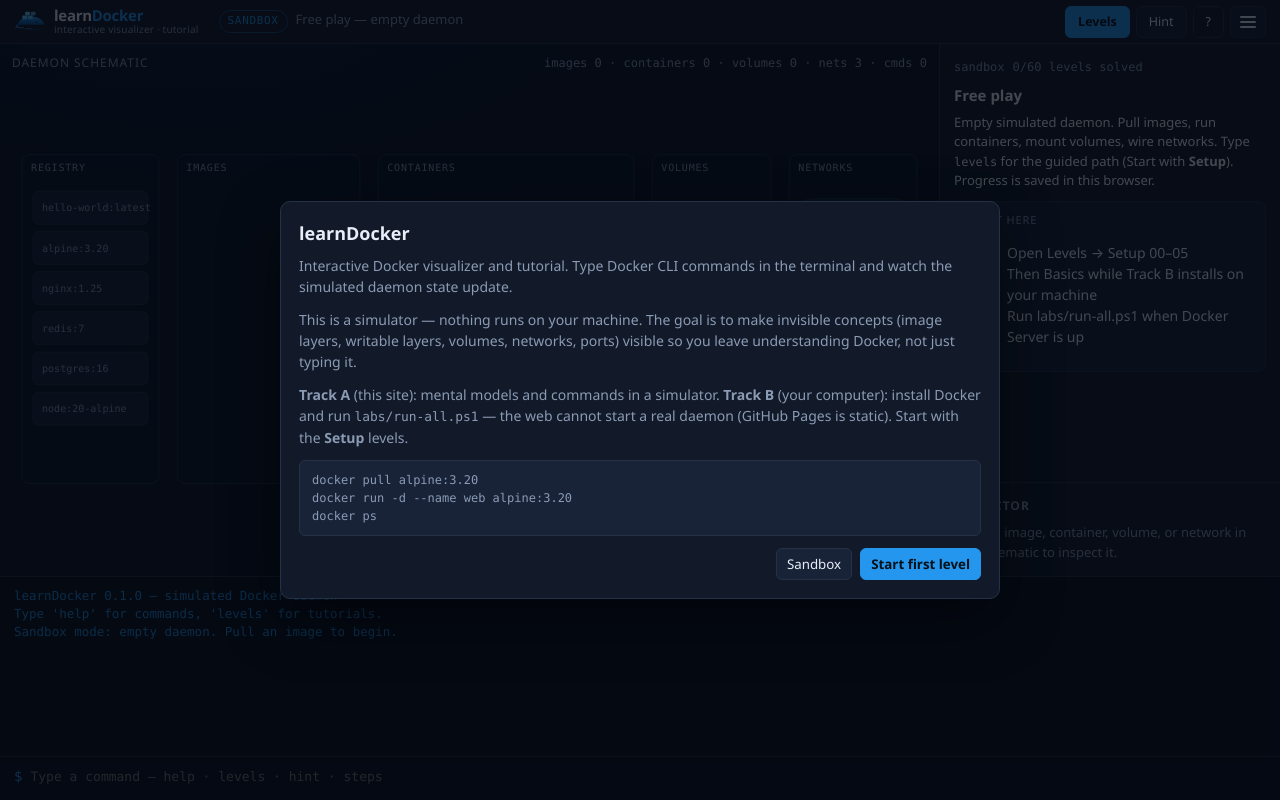
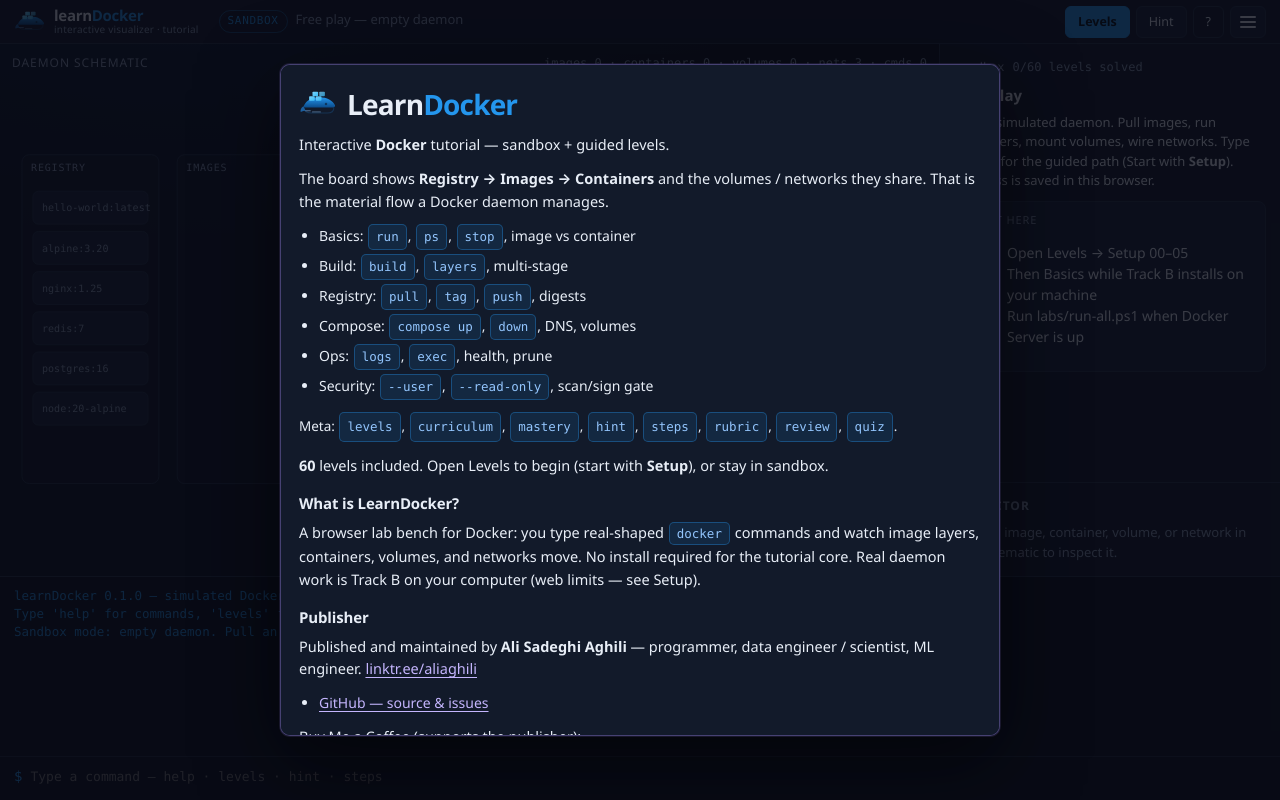
Before and after one commit to alisadeghiaghili/learn-docker, a React (Vite) app: page / in a window 1280 px wide. Built offline with nearby package versions, Linux system fonts and the light colour scheme.

Commit message:
feat: redesign intro dialog with command map and publisher card

```diff
--- a/src/styles/app.css
+++ b/src/styles/app.css
@@ -711,14 +711,120 @@
   color: var(--muted);
 }
 
-.intro-snippet {
+/* Intro — LearnDVC-style welcome */
+.overlay-intro {
+  background: rgba(8, 10, 20, 0.78);
+}
+
+.modal-intro {
+  width: min(720px, 100%);
+  border-color: rgba(167, 139, 250, 0.35);
+  box-shadow: 0 0 0 1px rgba(167, 139, 250, 0.12), 0 24px 80px rgba(0, 0, 0, 0.55);
+}
+
+.intro-head {
+  display: flex;
+  align-items: center;
+  gap: 12px;
+  margin-bottom: 8px;
+}
+
+.intro-head h2 {
+  margin: 0;
+  font-size: 28px;
+  letter-spacing: -0.03em;
+}
+
+.modal-intro > p {
+  margin: 0 0 12px;
+  color: var(--ink);
+  font-size: 14.5px;
+  line-height: 1.55;
+}
+
+.modal-intro p {
+  color: var(--ink);
+}
+
+.intro-bullets {
+  margin: 0 0 12px;
+  padding-left: 20px;
+  color: var(--ink);
+  font-size: 14px;
+  line-height: 1.75;
+}
+
+.intro-bullets li {
+  margin-bottom: 4px;
+}
+
+.chip-cmd {
+  display: inline-block;
   font-family: var(--mono);
-  font-size: 12px;
-  background: var(--panel-2);
-  border: 1px solid var(--line);
-  border-radius: 6px;
-  padding: 10px 12px;
-  color: var(--muted);
+  font-size: 12.5px;
+  background: rgba(36, 150, 237, 0.12);
+  border: 1px solid rgba(36, 150, 237, 0.35);
+  color: #93c5fd;
+  border-radius: 5px;
+  padding: 1px 7px;
+  margin: 0 1px;
+  vertical-align: baseline;
+}
+
+.intro-meta {
+  font-size: 13.5px !important;
+  line-height: 2.1 !important;
+}
+
+.intro-h3 {
+  margin: 16px 0 6px;
+  font-size: 15px;
+  letter-spacing: -0.01em;
+}
+
+.intro-links {
+  margin: 4px 0 12px;
+  padding-left: 20px;
+}
+
+.intro-links a,
+.modal-intro a {
+  color: #c4b5fd;
+  text-decoration: underline;
+  text-underline-offset: 3px;
+}
+
+.coffee-btn {
+  display: inline-flex;
+  align-items: center;
+  gap: 8px;
+  background: #2a3a4a !important;
+  color: #fff !important;
+  text-decoration: none !important;
+  border-radius: 10px;
+  padding: 10px 18px;
+  font-family: Georgia, 'Times New Roman', serif;
+  font-style: italic;
+  font-size: 15px;
+  border: 1px solid rgba(255, 255, 255, 0.12);
+}
+
+.coffee-btn:hover {
+  filter: brightness(1.08);
+}
+
+.intro-toolbar {
+  font-size: 13px !important;
+  color: var(--muted) !important;
+  margin-top: 14px !important;
+}
+
+.intro-cta {
+  background: #7c6cf0 !important;
+  border-color: #7c6cf0 !important;
+  color: #fff !important;
+  font-size: 14px;
+  padding: 10px 18px;
 }
 
 .level-series {
--- a/src/ui/Dialogs.tsx
+++ b/src/ui/Dialogs.tsx
@@ -1,5 +1,13 @@
-import { levelsBySeries } from '../levels';
+import { levelsBySeries, LEVELS } from '../levels';
 import type { AppProgress } from '../engine/types';
+import { BrandMark } from './BrandMark';
+const REPO_URL = 'https://github.com/alisadeghiaghili/learn-docker';
+const COFFEE_URL = 'https://www.buymeacoffee.com/alisadeghil';
+const LINKTR = 'https://linktr.ee/aliaghili';
+
+function C({ children }: { children: string }) {
+  return <code className="chip-cmd">{children}</code>;
+}
 
 interface Props {
   open: boolean;
@@ -10,14 +18,7 @@
   onStartSandbox: () => void;
 }
 
-export function LevelsDialog({
-  open,
-  progress,
-  activeLevelId,
-  onClose,
-  onStartLevel,
-  onStartSandbox,
-}: Props) {
+export function LevelsDialog({ open, progress, activeLevelId, onClose, onStartLevel, onStartSandbox }: Props) {
   if (!open) return null;
   const series = levelsBySeries();
 
@@ -58,7 +59,7 @@
         ))}
         <div className="modal-actions">
           <button type="button" onClick={onStartSandbox}>
-            Sandbox mode
+            Sandbox
           </button>
           <button type="button" className="primary" onClick={onClose}>
             Close
@@ -79,43 +80,107 @@
   onOpenLevels: () => void;
 }) {
   if (!open) return null;
+
   return (
-    <div className="modal-backdrop" role="presentation">
-      <div className="modal" role="dialog" aria-label="Welcome">
-        <h2>learnDocker</h2>
+    <div className="modal-backdrop overlay-intro" role="presentation">
+      <div className="modal modal-intro" role="dialog" aria-label="Welcome">
+        <div className="intro-head">
+          <BrandMark size={36} />
+          <h2>
+            Learn<span className="brand-accent">Docker</span>
+          </h2>
+        </div>
+
         <p>
-          Interactive Docker visualizer and tutorial. Type Docker CLI commands in the terminal and
-          watch the simulated daemon state update.
+          Interactive <strong>Docker</strong> tutorial — sandbox + guided levels.
         </p>
+
         <p>
-          This is a simulator — nothing runs on your machine. The goal is to make invisible
-          concepts (image layers, writable layers, volumes, networks, ports) visible so you leave
-          understanding Docker, not just typing it.
+          The board shows <strong>Registry → Images → Containers</strong> and the volumes / networks
+          they share. That is the material flow a Docker daemon manages.
         </p>
+
+        <ul className="intro-bullets">
+          <li>
+            Basics: <C>run</C>, <C>ps</C>, <C>stop</C>, image vs container
+          </li>
+          <li>
+            Build: <C>build</C>, <C>layers</C>, multi-stage
+          </li>
+          <li>
+            Registry: <C>pull</C>, <C>tag</C>, <C>push</C>, digests
+          </li>
+          <li>
+            Compose: <C>compose up</C>, <C>down</C>, DNS, volumes
+          </li>
+          <li>
+            Ops: <C>logs</C>, <C>exec</C>, health, prune
+          </li>
+          <li>
+            Security: <C>--user</C>, <C>--read-only</C>, scan/sign gate
+          </li>
+        </ul>
+
+        <p className="intro-meta">
+          Meta:{' '}
+          <C>levels</C>, <C>curriculum</C>, <C>mastery</C>, <C>hint</C>, <C>steps</C>, <C>rubric</C>,{' '}
+          <C>review</C>, <C>quiz</C>.
+        </p>
+
         <p>
-          <strong>Track A</strong> (this site): mental models and commands in a simulator.
-          <strong> Track B</strong> (your computer): install Docker and run{' '}
-          <code>labs/run-all.ps1</code> — the web cannot start a real daemon (GitHub Pages is
-          static). Start with the <strong>Setup</strong> levels.
+          <strong>{LEVELS.length}</strong> levels included. Open Levels to begin (start with{' '}
+          <strong>Setup</strong>), or stay in sandbox.
         </p>
-        <pre className="intro-snippet">
-          docker pull alpine:3.20{'\n'}
-          docker run -d --name web alpine:3.20{'\n'}
-          docker ps
-        </pre>
+
+        <h3 className="intro-h3">What is LearnDocker?</h3>
+        <p>
+          A browser lab bench for Docker: you type real-shaped <C>docker</C> commands and watch
+          image layers, containers, volumes, and networks move. No install required for the
+          tutorial core. Real daemon work is Track B on your computer (web limits — see Setup).
+        </p>
+
+        <h3 className="intro-h3">Publisher</h3>
+        <p>
+          Published and maintained by <strong>Ali Sadeghi Aghili</strong> — programmer, data
+          engineer / scientist, ML engineer.{' '}
+          <a href={LINKTR} target="_blank" rel="noopener noreferrer">
+            linktr.ee/aliaghili
+          </a>
+        </p>
+
+        <ul className="intro-links">
+          <li>
+            <a href={REPO_URL} target="_blank" rel="noopener noreferrer">
+              GitHub — source &amp; issues
+            </a>
+          </li>
+        </ul>
+
+        <p>Buy Me a Coffee (supports the publisher):</p>
+        <p>
+          <a className="coffee-btn" href={COFFEE_URL} target="_blank" rel="noopener noreferrer">
+            Buy me a coffee
+          </a>
+        </p>
+
+        <p className="intro-toolbar">
+          Toolbar: <strong>Lesson</strong> (replay level intro) · <strong>GitHub</strong> ·{' '}
+          <strong>Buy me a coffee</strong>.
+        </p>
+
         <div className="modal-actions">
           <button type="button" onClick={onClose}>
             Sandbox
           </button>
           <button
             type="button"
-            className="primary"
+            className="primary intro-cta"
             onClick={() => {
               onOpenLevels();
               onClose();
             }}
           >
-            Start first level
+            Open levels
           </button>
         </div>
       </div>
@@ -144,8 +209,9 @@
           steps — the glowing orange one is what to do next.
         </p>
         <p>
-          In level mode, meeting the win condition records your command count and unlocks share
-          links with your learning list.
+          <strong>Track A</strong> (this site): mental models. <strong>Track B</strong> (your
+          computer): install Docker, run <code>labs/run-all.ps1</code> — the web cannot start a
+          real daemon.
         </p>
         <div className="modal-actions">
           <button type="button" className="primary" onClick={onClose}>
```
